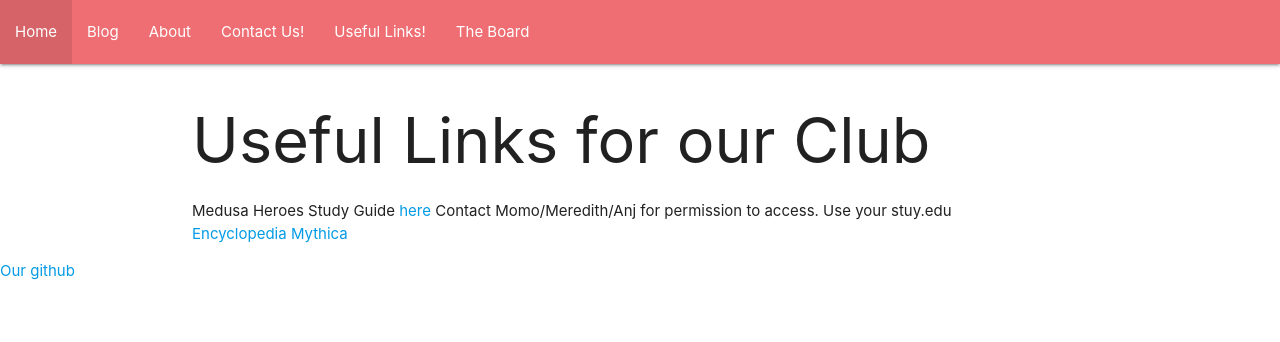
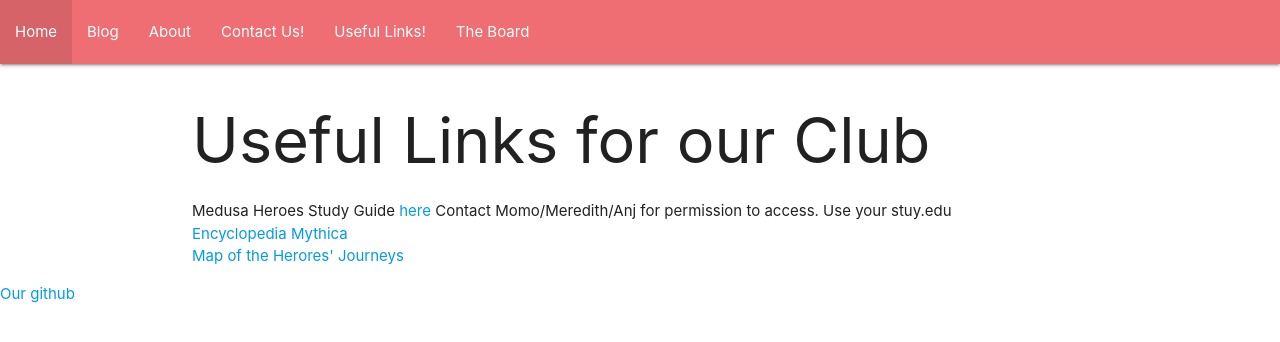
Before and after one commit to stuyCLC/stuyCLC.github.io, a Jekyll site: the page built from Resources/index.html, in a window 1280 px wide. Shown: the top 342 px of the page. Built offline with Jekyll 4.4.1, drawn with Linux system fonts in a browser that asks for light colours.

Commit message:
Update index.html

```diff
--- a/Resources/index.html
+++ b/Resources/index.html
@@ -8,6 +8,7 @@ title: Links and Sources
     <ul>
       <li> Medusa Heroes Study Guide <a href =  "https://docs.google.com/viewer?a=v&pid=sites&srcid=ZGVmYXVsdGRvbWFpbnxteXRob2xvZ3lleGFtfGd4OmRhODZhYzBlMjIxMjg3OQ"> here </a> Contact Momo/Meredith/Anj for permission to access. Use your stuy.edu </li>
 	    <li> <a href = "https://pantheon.org/mythology/" > Encyclopedia Mythica </a> </li>
+	    <li> <a href = "http://global.oup.com/us/companion.websites/9780195397703/student/maps/geographical/"> Map of the Herores' Journeys </a> </li>
 	</ul>
   </p>
 </div><!-- /.blurb -->
```
